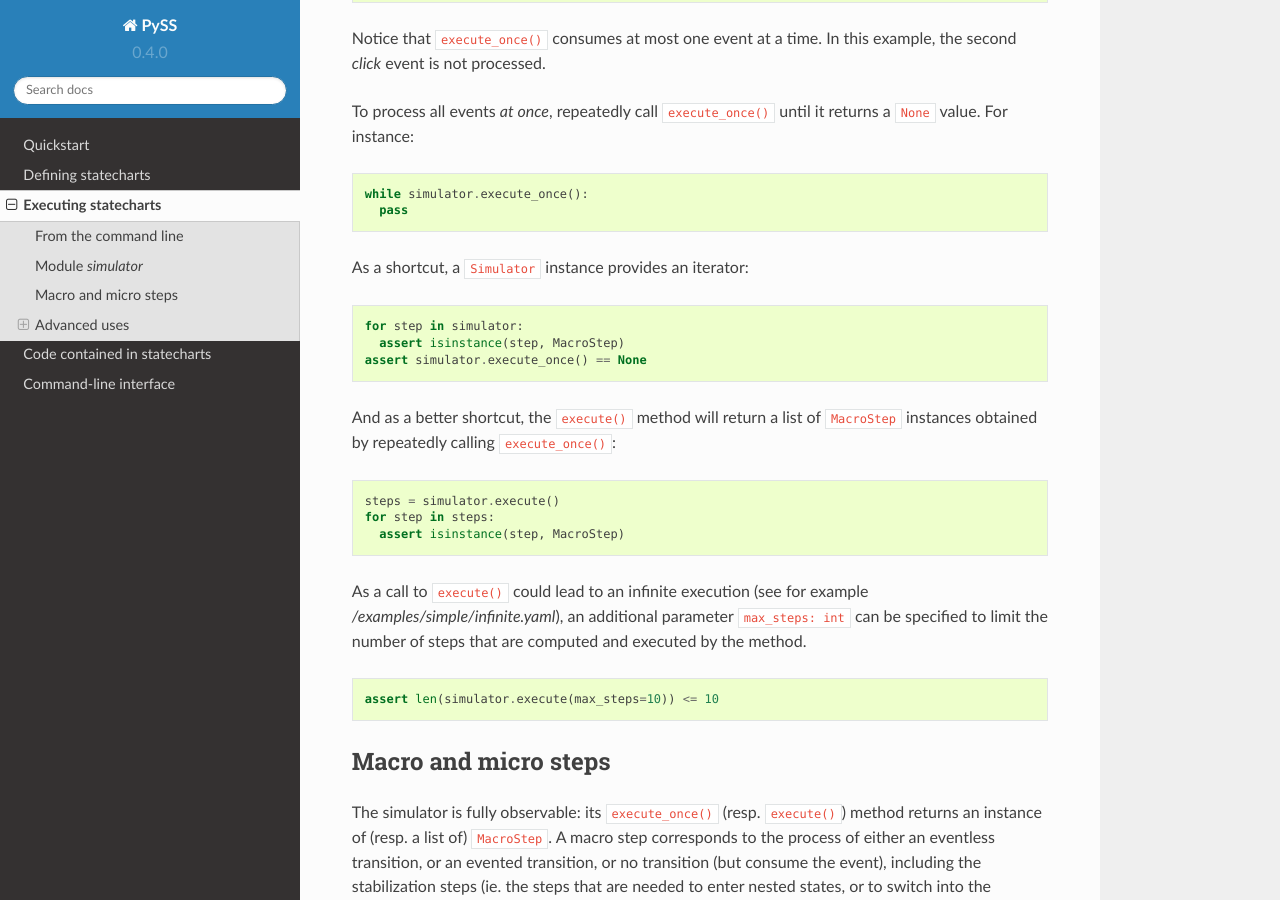
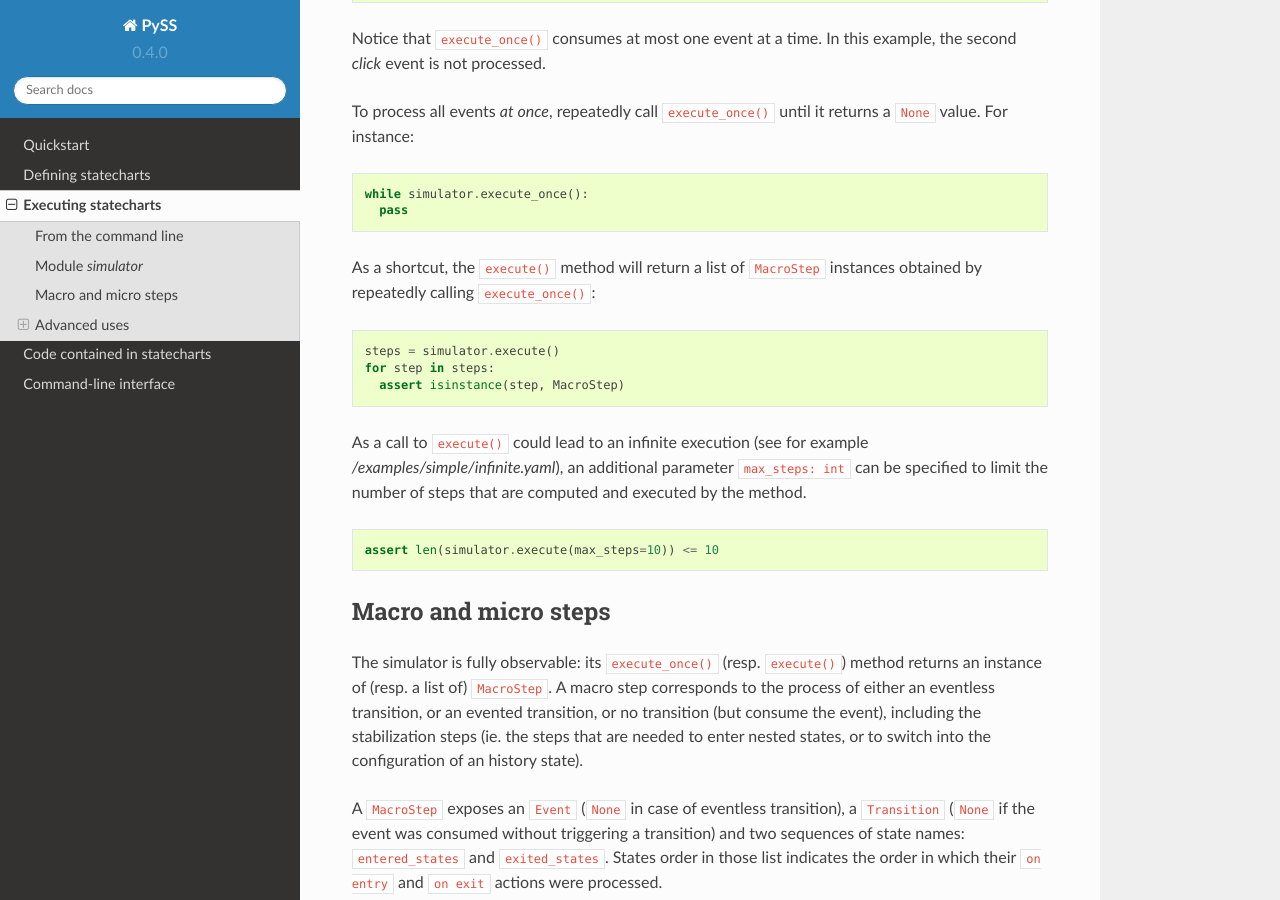
Before and after one commit to AlexandreDecan/sismic, a Sphinx documentation site: the page built from docs/execution.rst, in a window 1280 px wide and 900 px high, scrolled down 1648 px. Built offline with Sphinx 7.4.7 and the Read the Docs theme 2.0.0, drawn with Linux system fonts in a browser that asks for light colours; some of the changed text lies outside the part shown.

Commit message:
Remove iterator as we provide execute() instead (less Pythonic but does care about infinite loops)

```diff
--- a/docs/execution.rst
+++ b/docs/execution.rst
@@ -68,16 +68,7 @@ For instance:
       pass
 
 
-As a shortcut, a ``Simulator`` instance provides an iterator:
-
-.. code:: python
-
-    for step in simulator:
-      assert isinstance(step, MacroStep)
-    assert simulator.execute_once() == None
-
-
-And as a better shortcut, the ``execute()`` method will return a list of ``MacroStep`` instances
+As a shortcut, the ``execute()`` method will return a list of ``MacroStep`` instances
 obtained by repeatedly calling ``execute_once()``:
 
 .. code:: python
```
Also changed, not shown: other parts of docs/execution.rst (+2 -2 lines), 1 other file.
